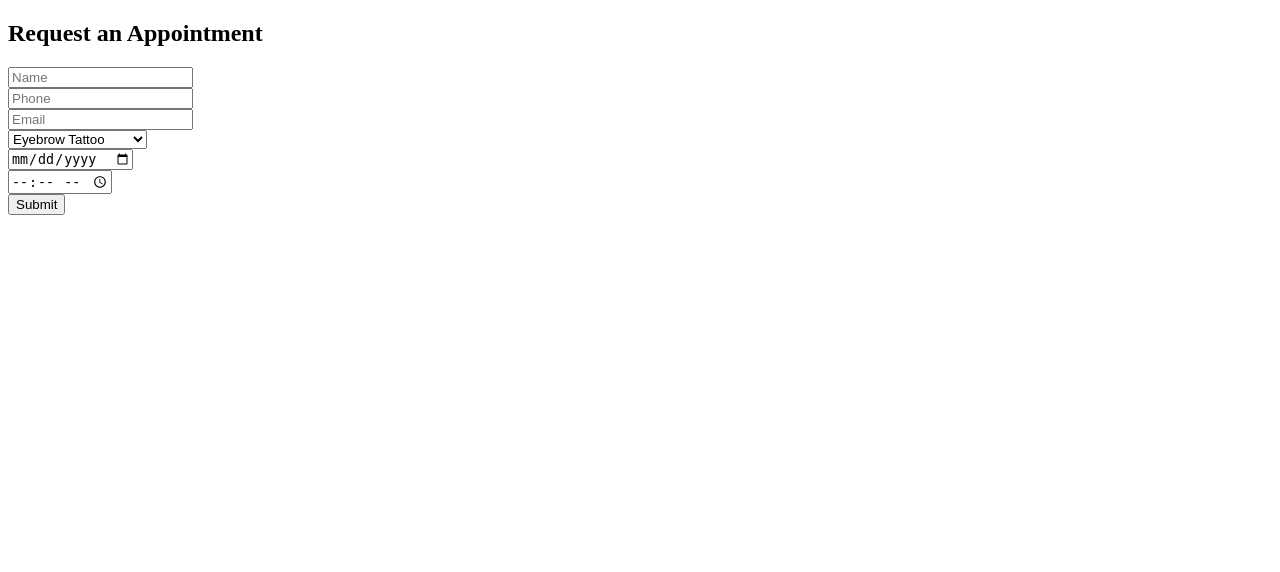
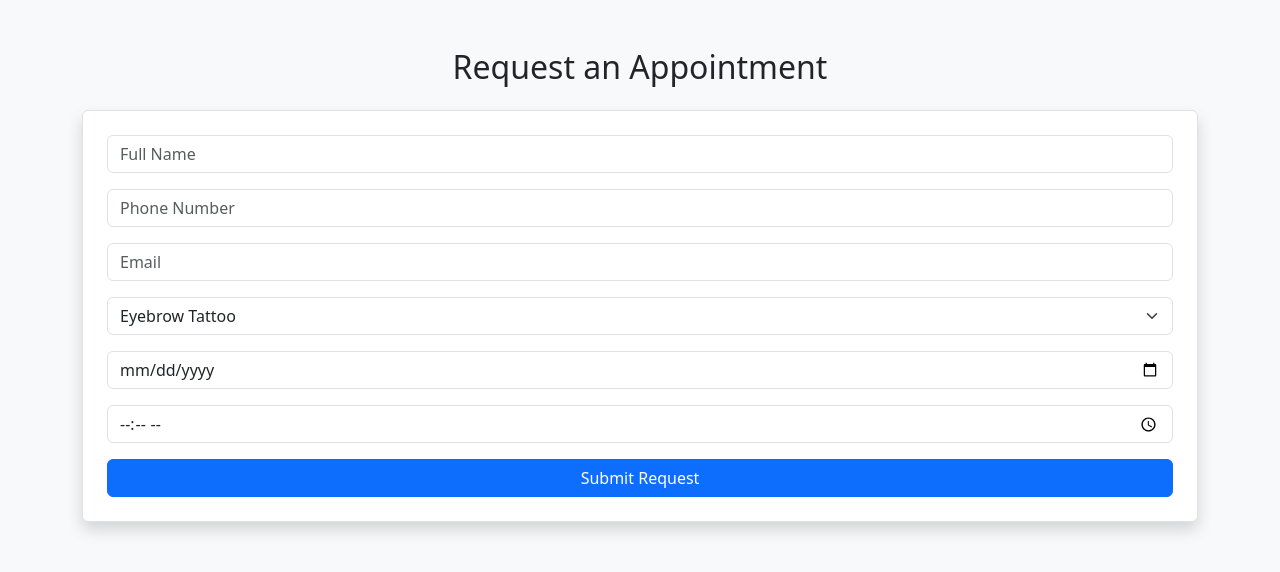
Before and after one commit to Wiles111/EH41, a Flask app: page /client in a window 1280 px wide. Shown: the top 572 px of the page. Run offline with Flask 3, Linux system fonts and the light colour scheme.

Commit message:
Update index.html

```diff
--- a/templates/index.html
+++ b/templates/index.html
@@ -1,22 +1,37 @@
 <!DOCTYPE html>
 <html>
 <head>
-    <title>Request an Appointment</title>
+    <title>Book Appointment</title>
+    <link href="https://cdn.jsdelivr.net/npm/bootstrap@5.3.3/dist/css/bootstrap.min.css" rel="stylesheet">
 </head>
-<body>
-    <h2>Request an Appointment</h2>
-    <form action="/submit" method="post">
-        <input name="name" placeholder="Name" required><br>
-        <input name="phone" placeholder="Phone" required><br>
-        <input name="email" placeholder="Email"><br>
-        <select name="service">
-            <option value="Eyebrow Tattoo">Eyebrow Tattoo</option>
-            <option value="Lip Filler">Lip Filler</option>
-            <option value="Eyelash Extensions">Eyelash Extensions</option>
-        </select><br>
-        <input name="date" type="date" required><br>
-        <input name="time" type="time" required><br>
-        <button type="submit">Submit</button>
+<body class="bg-light">
+<div class="container mt-5">
+    <h2 class="text-center mb-4">Request an Appointment</h2>
+    <form action="/submit" method="post" class="p-4 border bg-white shadow rounded">
+        <div class="mb-3">
+            <input name="name" class="form-control" placeholder="Full Name" required>
+        </div>
+        <div class="mb-3">
+            <input name="phone" class="form-control" placeholder="Phone Number" required>
+        </div>
+        <div class="mb-3">
+            <input name="email" class="form-control" placeholder="Email">
+        </div>
+        <div class="mb-3">
+            <select name="service" class="form-select">
+                <option value="Eyebrow Tattoo">Eyebrow Tattoo</option>
+                <option value="Lip Filler">Lip Filler</option>
+                <option value="Eyelash Extensions">Eyelash Extensions</option>
+            </select>
+        </div>
+        <div class="mb-3">
+            <input name="date" type="date" class="form-control" required>
+        </div>
+        <div class="mb-3">
+            <input name="time" type="time" class="form-control" required>
+        </div>
+        <button type="submit" class="btn btn-primary w-100">Submit Request</button>
     </form>
+</div>
 </body>
 </html>
```
